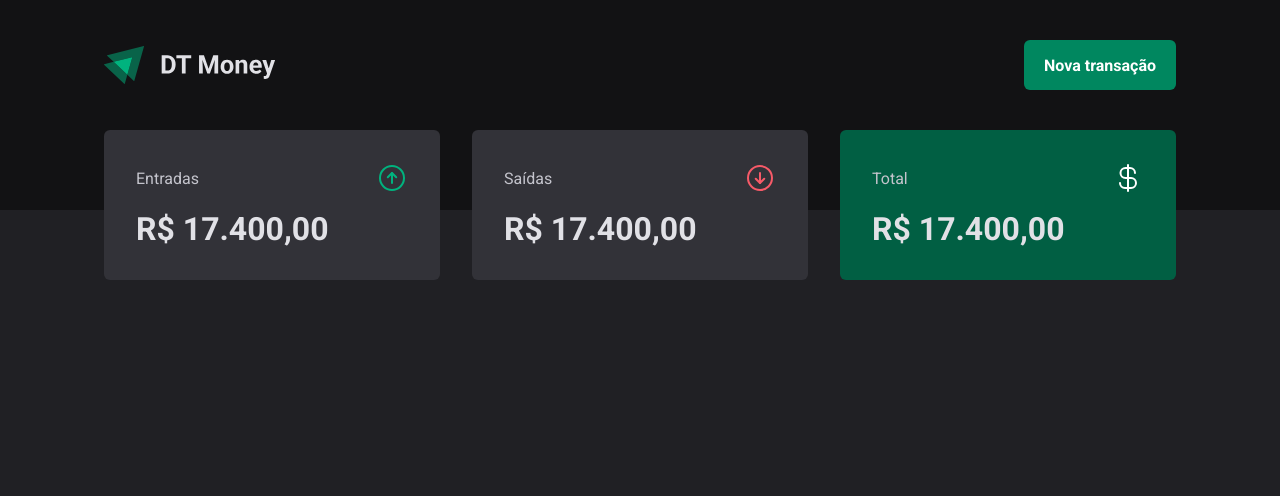
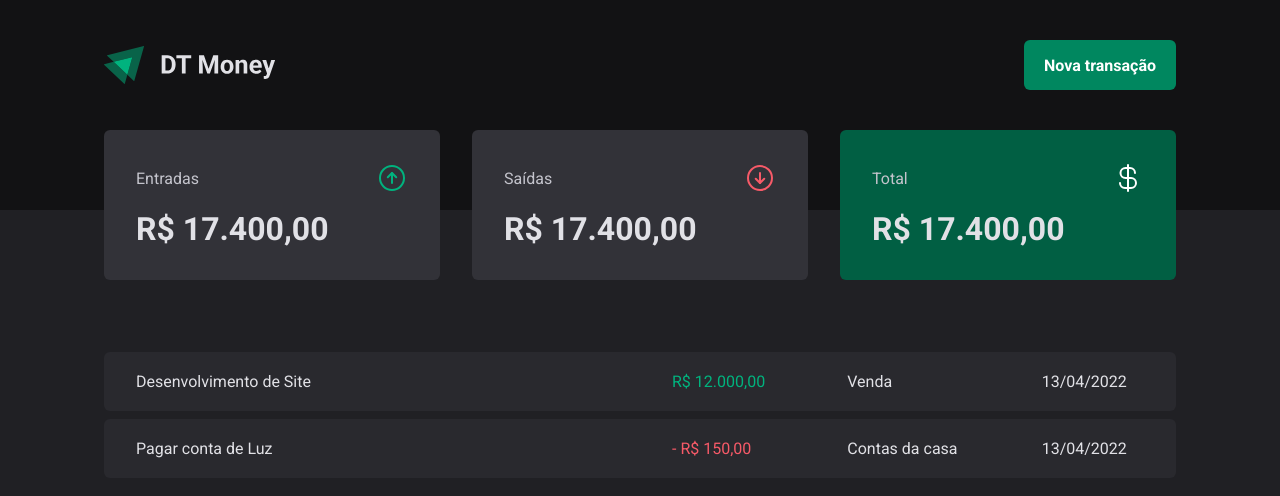
Before and after one commit to jthanlopes/ignite-dtmoney, a React (Vite) app: page / in a window 1280 px wide. Shown: the top 496 px of the page. Built offline with nearby package versions, Linux system fonts and the light colour scheme.

Commit message:
feat: implementação da tabela de transações

```diff
--- a/src/Pages/Transactions/index.tsx
+++ b/src/Pages/Transactions/index.tsx
@@ -1,11 +1,41 @@
 import { Header } from "../../components/Header";
 import { Summary } from "../../components/Summary";
+
+import { PriceHighlight, TransactionContainer, TransactionTable } from "./styles";
 
 export function Transactions() {
   return (
     <div>
       <Header />
       <Summary />
+
+      <TransactionContainer>
+        <TransactionTable>
+          <tbody>
+            <tr>
+              <td width="50%">Desenvolvimento de Site</td>
+              <td>
+                <PriceHighlight variant="income">
+                  R$ 12.000,00
+                </PriceHighlight>
+              </td>
+              <td>Venda</td>
+              <td>13/04/2022</td>
+            </tr>
+
+            <tr>
+              <td width="50%">Pagar conta de Luz</td>
+              <td>
+                <PriceHighlight variant="outcome">
+                  - R$ 150,00
+                </PriceHighlight>
+              </td>
+              <td>Contas da casa</td>
+              <td>13/04/2022</td>
+            </tr>
+          </tbody>
+        </TransactionTable>
+      </TransactionContainer>
     </div>
   )
 }
--- a/src/Pages/Transactions/styles.ts
+++ b/src/Pages/Transactions/styles.ts
@@ -0,0 +1,38 @@
+import styled from "styled-components";
+
+export const TransactionContainer = styled.main`
+  width: 100%;
+  max-width: 1120px;
+  margin: 4rem auto 0;
+  padding: 0 1.5rem;
+`;
+
+export const TransactionTable = styled.table`
+  width: 100%;
+  border-collapse: separate;
+  border-spacing: 0 0.5rem;
+  /* margin-top: 1.5rem; */
+
+  td {
+    padding: 1.25rem 2rem;
+    background: ${props => props.theme["gray-700"]};
+
+    &:first-child {
+      border-top-left-radius: 6px;
+      border-bottom-left-radius: 6px;
+    }
+
+    &:last-child {
+      border-top-right-radius: 6px;
+      border-bottom-right-radius: 6px;
+    }
+  }
+`;
+
+interface PriceHighlightProps {
+  variant: 'income' | 'outcome';
+}
+
+export const PriceHighlight = styled.span<PriceHighlightProps>`
+  color: ${props => props.variant === 'income' ? props.theme["green-300"] : props.theme["red-300"]};
+`
--- a/src/components/Summary/styles.ts
+++ b/src/components/Summary/styles.ts
@@ -11,7 +11,7 @@
   gap: 2rem;
 
   margin-top: -5rem;
-`
+`;
 
 interface SummaryCardProps {
   variant?: 'green';
@@ -39,4 +39,4 @@
     background: ${props.theme['green-700']};
   `}
 
-`
+`;
```
